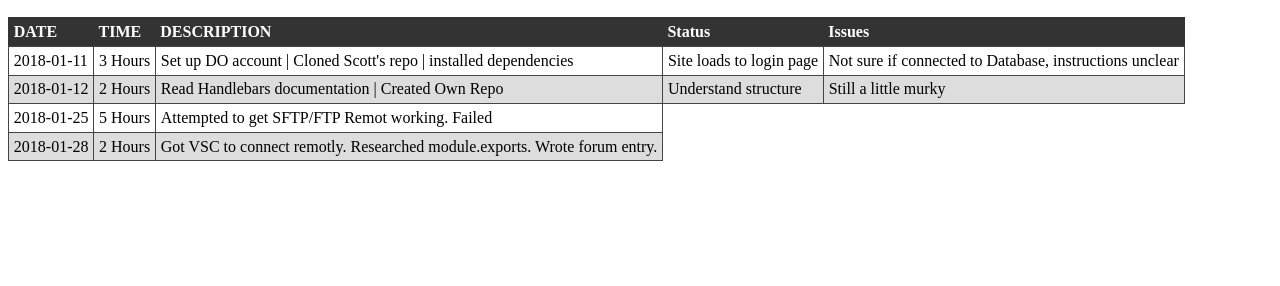
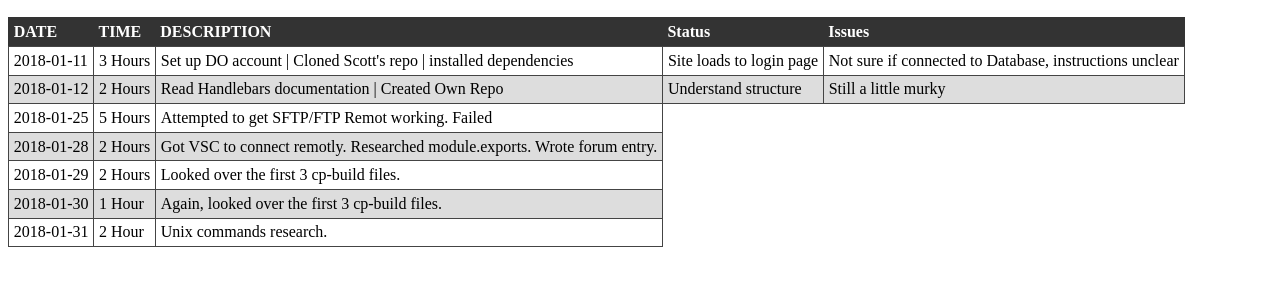
Before and after one commit to chrisspring215/timelog-js, a plain HTML site: page index.html in a window 1280 px wide. Shown: the part 96-382 px from the top of the page. Drawn offline with Linux system fonts and the light colour scheme.

Commit message:
new entry

```diff
--- a/index.html
+++ b/index.html
@@ -42,6 +42,23 @@
                 <td>2018-01-28</td>
                 <td>2 Hours</td>
                 <td>Got VSC to connect remotly. Researched module.exports. Wrote forum entry.</td>
+            </tr>
+            <tr class="entry">
+                <td>2018-01-29</td>
+                <td>2 Hours</td>
+                <td>Looked over the first 3 cp-build files.</td>
+            </tr>
+
+            <tr class="entry">
+                <td>2018-01-30</td>
+                <td>1 Hour</td>
+                <td>Again, looked over the first 3 cp-build files.</td>
+            </tr>
+
+            <tr class="entry">
+                <td>2018-01-31</td>
+                <td>2 Hour</td>
+                <td>Unix commands research.</td>
 			</tr>
 
         </tbody>
```
